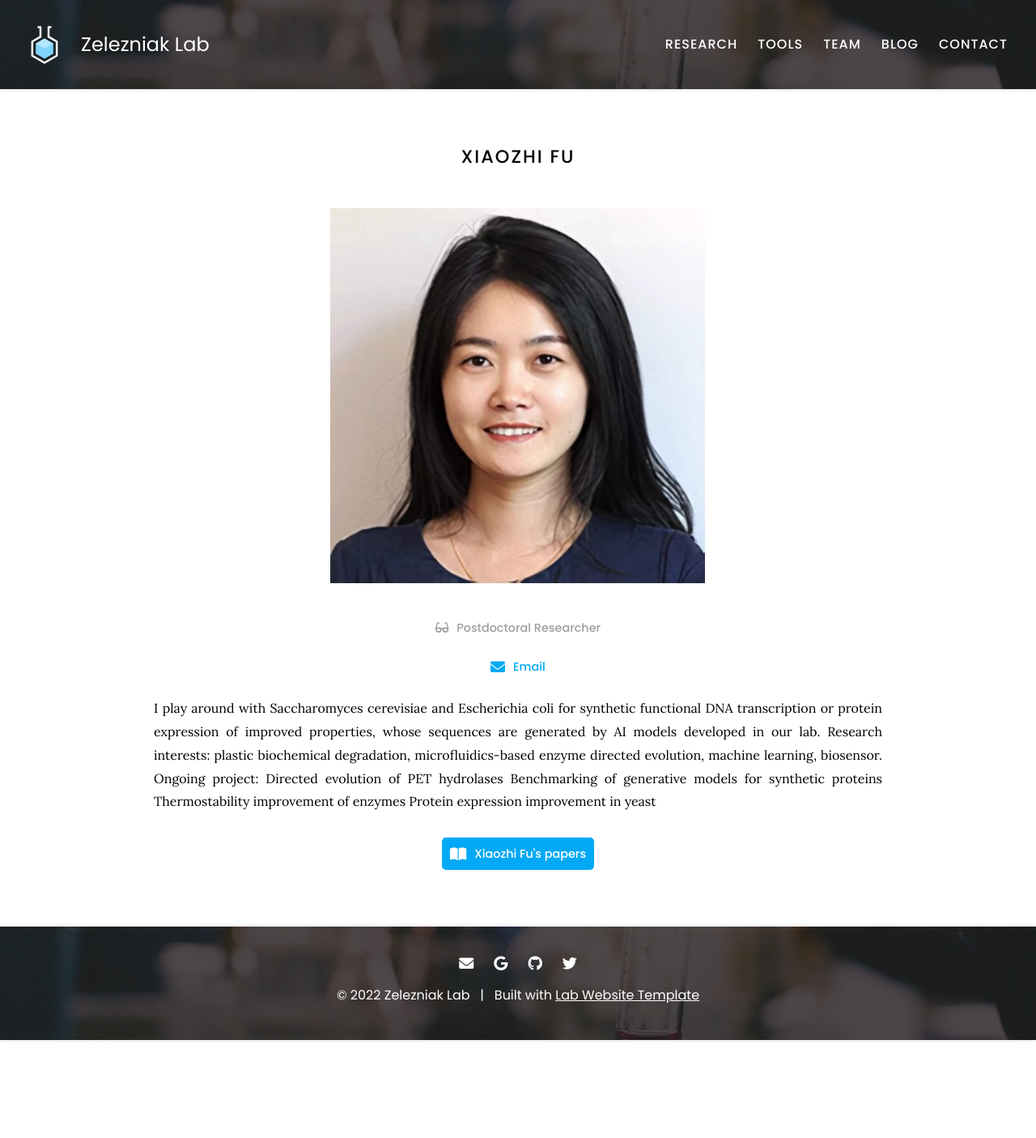
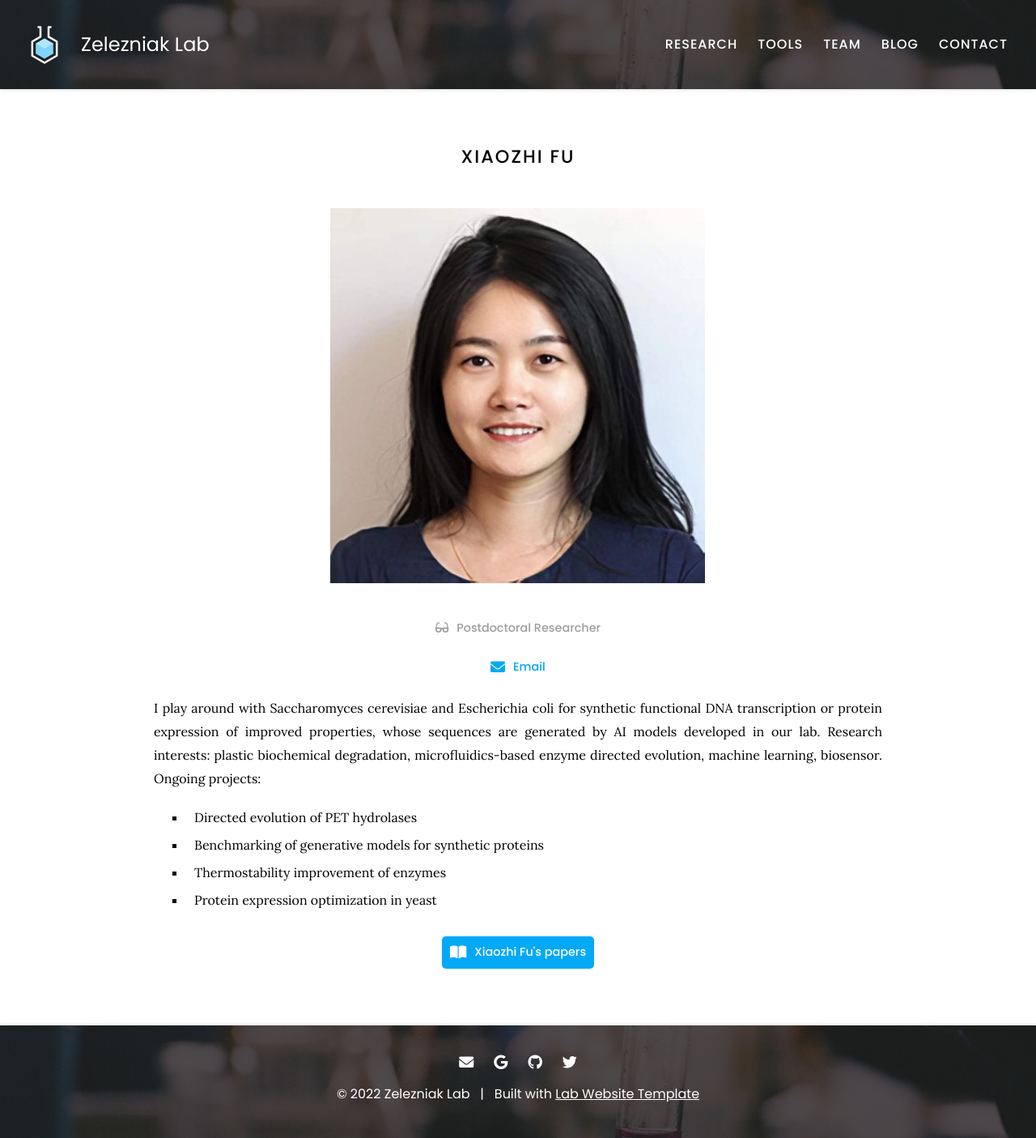
Before and after one commit to zelezniak-lab/zelezniak-lab.github.io, a Jekyll site: the page built from _members/xiaozhi-fu.md, in a window 1280 px wide. Shown: the whole page at 81% size. Built offline with Jekyll 4.4.1, drawn with Linux system fonts in a browser that asks for light colours; before the commit the page ends 1284 px from its top, so only the background shows below that.

Commit message:
fixes xiaozhi's page

```diff
--- a/_members/xiaozhi-fu.md
+++ b/_members/xiaozhi-fu.md
@@ -7,8 +7,8 @@ links:
 ---
 I play around with Saccharomyces cerevisiae and Escherichia coli for synthetic functional DNA transcription or protein expression of improved properties, whose sequences are generated by AI models developed in our lab.
 Research interests: plastic biochemical degradation, microfluidics-based enzyme directed evolution, machine learning, biosensor.
-Ongoing project:
-Directed evolution of PET hydrolases
-Benchmarking of generative models for synthetic proteins
-Thermostability improvement of enzymes
-Protein expression improvement in yeast
+Ongoing projects:
+ - Directed evolution of PET hydrolases
+ - Benchmarking of generative models for synthetic proteins
+ - Thermostability improvement of enzymes
+ - Protein expression optimization in yeast
```
